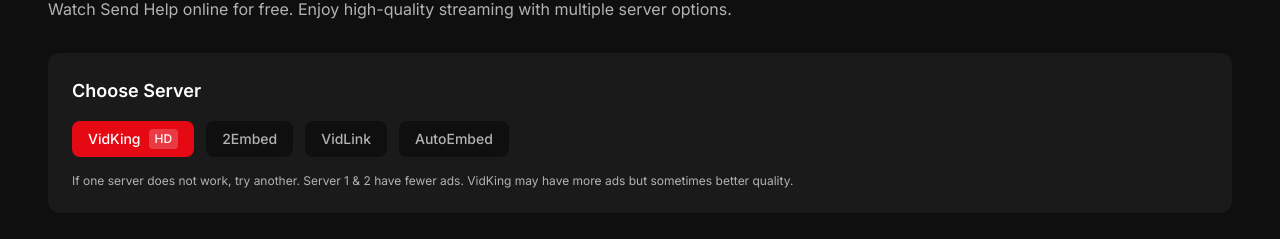
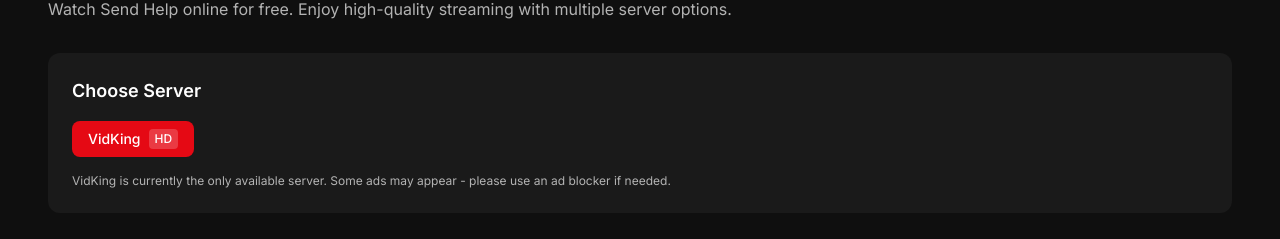
Before and after one commit to ANIBOY001/aryanmovies, a Next.js app: page /watch/10643 in a window 1280 px wide. Shown: the part 899-1138 px from the top of the page. Built offline with nearby package versions, Linux system fonts and the light colour scheme.

Commit message:
Remove non-working servers - only VidKing works (2Embed, VidLink, AutoEmbed removed)

```diff
--- a/src/app/watch/[id]/page.tsx
+++ b/src/app/watch/[id]/page.tsx
@@ -10,9 +10,6 @@
 
 const SERVERS = [
   { name: 'VidKing', url: 'https://www.vidking.net/embed/movie/' },
-  { name: '2Embed', url: 'https://www.2embed.cc/embed/movie/' },
-  { name: 'VidLink', url: 'https://vidlink.pro/movie/' },
-  { name: 'AutoEmbed', url: 'https://autoembed.cc/embed/movie/' },
 ]
 
 export default function WatchPage() {
@@ -113,7 +110,7 @@
                 </button>
               ))}
             </div>
-            <p className="text-text-muted text-xs mt-4">If one server does not work, try another. Server 1 & 2 have fewer ads. VidKing may have more ads but sometimes better quality.</p>
+            <p className="text-text-muted text-xs mt-4">VidKing is currently the only available server. Some ads may appear - please use an ad blocker if needed.</p>
           </div>
 
           {isTvShow && (
```
